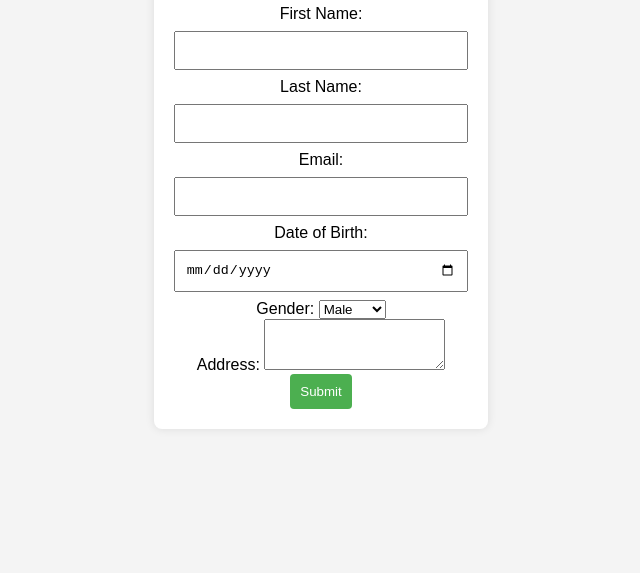
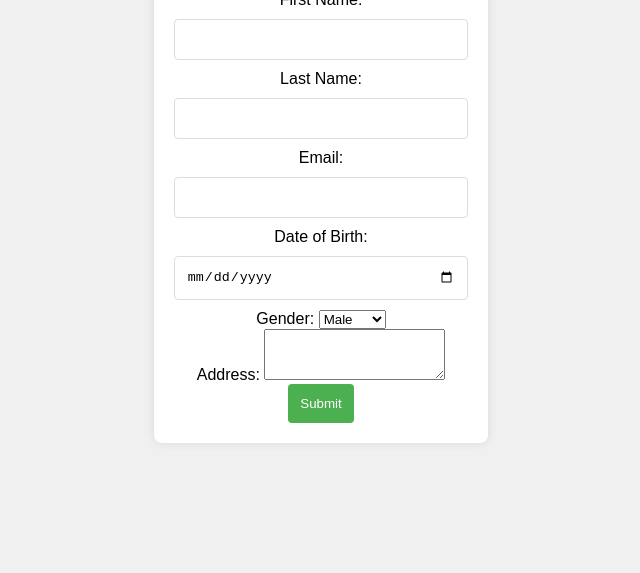
Before and after one commit to Jhonny21-coder/LoginForm, a plain HTML site: page index.html in a window 1280 px wide. Shown: the part 227-800 px from the top of the page, without its empty margins (319-959 px from the left). Drawn offline with Linux system fonts and the light colour scheme.

Commit message:
Update style.css

```diff
--- a/style.css
+++ b/style.css
@@ -6,7 +6,7 @@ body {
     justify-content: center;
     align-items: center;
     height: 100vh;
-    background-color: #f4f4f4;
+    background-color: #f0f0f0;
 }
 
 .container {
@@ -15,20 +15,37 @@ body {
     border-radius: 8px;
     box-shadow: 0 0 10px rgba(0, 0, 0, 0.1);
     text-align: center;
+    transition: transform 0.3s ease-in-out; /* Added animation for container */
+}
+
+.container:hover {
+    transform: scale(1.02); /* Zoom in on hover */
 }
 
 input {
     width: 100%;
-    padding: 10px;
-    margin: 8px 0;
+    padding: 12px; /* Increased padding for better visual */
+    margin: 10px 0; /* Adjusted margin for better spacing */
     box-sizing: border-box;
+    border: 1px solid #ddd; /* Added border for input fields */
+    border-radius: 4px;
+    transition: border-color 0.3s ease-in-out; /* Added animation for input fields */
+}
+
+input:focus {
+    border-color: #4caf50; /* Highlight border on focus */
 }
 
 button {
     background-color: #4caf50;
     color: white;
-    padding: 10px;
+    padding: 12px; /* Increased padding for better visual */
     border: none;
     border-radius: 4px;
     cursor: pointer;
+    transition: background-color 0.3s ease-in-out; /* Added animation for button */
 }
+
+button:hover {
+    background-color: #45a049; /* Darker green on hover */
+}
```
